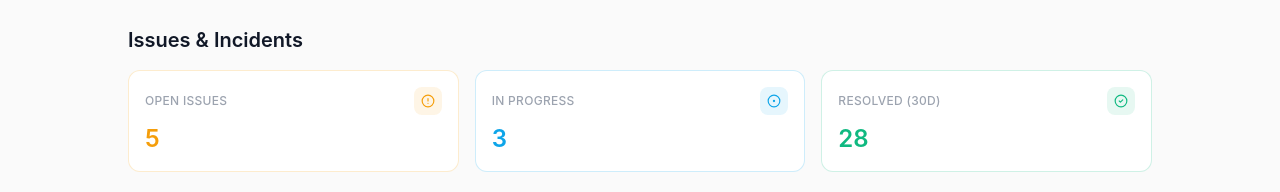
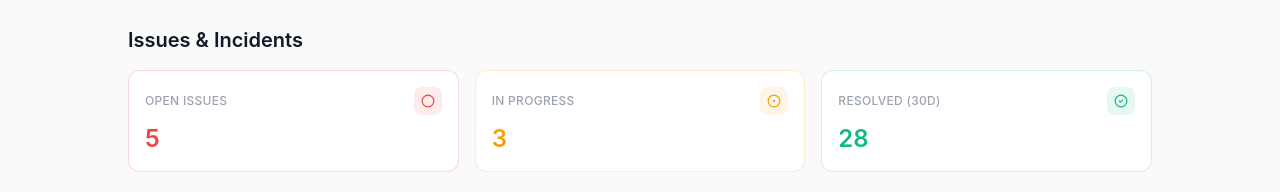
Before and after one commit to zenveus-narotamd/inferdat-ai-frontend, a React (Vite) app: page /dashboard in a window 1280 px wide. Both pictures are taken after a click on the button "Health Dashboard". Shown: the part 608-800 px from the top of the page. Built offline with nearby package versions, Linux system fonts and the light colour scheme.

Commit message:
added tags of statuses in recent issues

```diff
--- a/src/components/dashboard/HealthTab.tsx
+++ b/src/components/dashboard/HealthTab.tsx
@@ -12,7 +12,7 @@ import {
   FileStack,
   BarChart3,
   FileText,
-  AlertCircle,
+  Circle,
   CircleDot,
   CheckCircle2,
 } from "lucide-react";
@@ -135,15 +135,15 @@ export const HealthTab = () => {
             <QuickMetricCard
               label="Open Issues"
               value={mockSystemMetrics.openIssues}
-              icon={AlertCircle}
-              color="amber"
+              icon={Circle}
+              color="red"
               index={0}
             />
             <QuickMetricCard
               label="In Progress"
               value={mockSystemMetrics.inProgressIssues}
               icon={CircleDot}
-              color="sky"
+              color="amber"
               index={1}
             />
             <QuickMetricCard
@@ -164,11 +164,9 @@ export const HealthTab = () => {
               Recent Issues
             </h3>
             <div className="space-y-3">
-              {mockIssues
-                .filter((issue) => issue.status !== "resolved")
-                .map((issue, index) => (
-                  <IssueCard key={issue.id} issue={issue} index={index} />
-                ))}
+              {mockIssues.map((issue, index) => (
+                <IssueCard key={issue.id} issue={issue} index={index} />
+              ))}
             </div>
           </motion.div>
         </section>
--- a/src/components/health/IssueCard.tsx
+++ b/src/components/health/IssueCard.tsx
@@ -169,7 +169,16 @@ export const IssueCard = ({ issue, index }: IssueCardProps) => {
               {issue.title}
             </h3>
             <div className="flex items-center gap-1.5 shrink-0">
-              <StatusIcon className={cn("w-3.5 h-3.5", statusCfg.color)} />
+              <span
+                className={cn(
+                  "inline-flex items-center gap-1 text-xs font-semibold px-2.5 py-1 rounded-full",
+                  statusCfg.bg,
+                  statusCfg.color,
+                )}
+              >
+                <StatusIcon className="w-3 h-3" />
+                {statusCfg.label}
+              </span>
             </div>
           </div>
 
@@ -189,17 +198,6 @@ export const IssueCard = ({ issue, index }: IssueCardProps) => {
               )}
             >
               {typeConfig.label}
-            </span>
-
-            {/* Status Badge */}
-            <span
-              className={cn(
-                "inline-flex items-center gap-1 text-xs font-medium px-2 py-0.5 rounded-md",
-                statusCfg.bg,
-                statusCfg.color,
-              )}
-            >
-              {statusCfg.label}
             </span>
 
             {/* Severity Badge */}
--- a/src/components/health/QuickMetricCard.tsx
+++ b/src/components/health/QuickMetricCard.tsx
@@ -1,62 +1,77 @@
-import { motion } from 'framer-motion';
-import type { LucideIcon } from 'lucide-react';
-import { cn } from '@/lib/utils';
+import { motion } from "framer-motion";
+import type { LucideIcon } from "lucide-react";
+import { cn } from "@/lib/utils";
 
 interface QuickMetricCardProps {
   label: string;
   value: string | number;
   icon: LucideIcon;
-  color: 'purple' | 'emerald' | 'amber' | 'sky';
+  color: "purple" | "emerald" | "amber" | "sky" | "red";
   index: number;
 }
 
 const colorConfig = {
   purple: {
-    bg: 'bg-purple-primary/10',
-    text: 'text-purple-primary',
-    border: 'border-purple-primary/20',
+    bg: "bg-purple-primary/10",
+    text: "text-purple-primary",
+    border: "border-purple-primary/20",
   },
   emerald: {
-    bg: 'bg-emerald-500/10',
-    text: 'text-emerald-500',
-    border: 'border-emerald-500/20',
+    bg: "bg-emerald-500/10",
+    text: "text-emerald-500",
+    border: "border-emerald-500/20",
   },
   amber: {
-    bg: 'bg-amber-500/10',
-    text: 'text-amber-500',
-    border: 'border-amber-500/20',
+    bg: "bg-amber-500/10",
+    text: "text-amber-500",
+    border: "border-amber-500/20",
   },
   sky: {
-    bg: 'bg-sky-500/10',
-    text: 'text-sky-500',
-    border: 'border-sky-500/20',
+    bg: "bg-sky-500/10",
+    text: "text-sky-500",
+    border: "border-sky-500/20",
+  },
+  red: {
+    bg: "bg-red-500/10",
+    text: "text-red-500",
+    border: "border-red-500/20",
   },
 };
 
-export const QuickMetricCard = ({ label, value, icon: Icon, color, index }: QuickMetricCardProps) => {
+export const QuickMetricCard = ({
+  label,
+  value,
+  icon: Icon,
+  color,
+  index,
+}: QuickMetricCardProps) => {
   const config = colorConfig[color];
 
   return (
     <motion.div
       initial={{ opacity: 0, y: 20 }}
       animate={{ opacity: 1, y: 0 }}
-      transition={{ duration: 0.4, delay: index * 0.05, ease: [0.16, 1, 0.3, 1] }}
-      className={cn(
-        'bg-white border rounded-xl p-4',
-        config.border
-      )}
+      transition={{
+        duration: 0.4,
+        delay: index * 0.05,
+        ease: [0.16, 1, 0.3, 1],
+      }}
+      className={cn("bg-white border rounded-xl p-4", config.border)}
     >
       <div className="flex items-center justify-between mb-2">
         <span className="text-xs font-medium text-text-tertiary uppercase tracking-wide">
           {label}
         </span>
-        <div className={cn('w-7 h-7 rounded-lg flex items-center justify-center', config.bg)}>
-          <Icon className={cn('w-3.5 h-3.5', config.text)} />
+        <div
+          className={cn(
+            "w-7 h-7 rounded-lg flex items-center justify-center",
+            config.bg,
+          )}
+        >
+          <Icon className={cn("w-3.5 h-3.5", config.text)} />
         </div>
       </div>
-      <div className={cn('text-2xl font-semibold', config.text)}>
-        {value}
-      </div>
+      <div className={cn("text-2xl font-semibold", config.text)}>{value}</div>
     </motion.div>
   );
 };
--- a/src/content/ops.ts
+++ b/src/content/ops.ts
@@ -275,4 +275,16 @@ export const mockIssues: Issue[] = [
     updatedAt: new Date(Date.now() - 48 * 60 * 60 * 1000),
     affectedComponent: "Guardrails",
   },
+  {
+    id: "issue-9",
+    type: "retrieval_error",
+    title: "Knowledge base query timeout resolved",
+    description:
+      "Optimized OpenSearch query performance, timeout issues no longer occurring",
+    status: "resolved",
+    severity: "medium",
+    createdAt: new Date(Date.now() - 72 * 60 * 60 * 1000),
+    updatedAt: new Date(Date.now() - 2 * 60 * 60 * 1000),
+    affectedComponent: "Knowledge Base",
+  },
 ];
```
